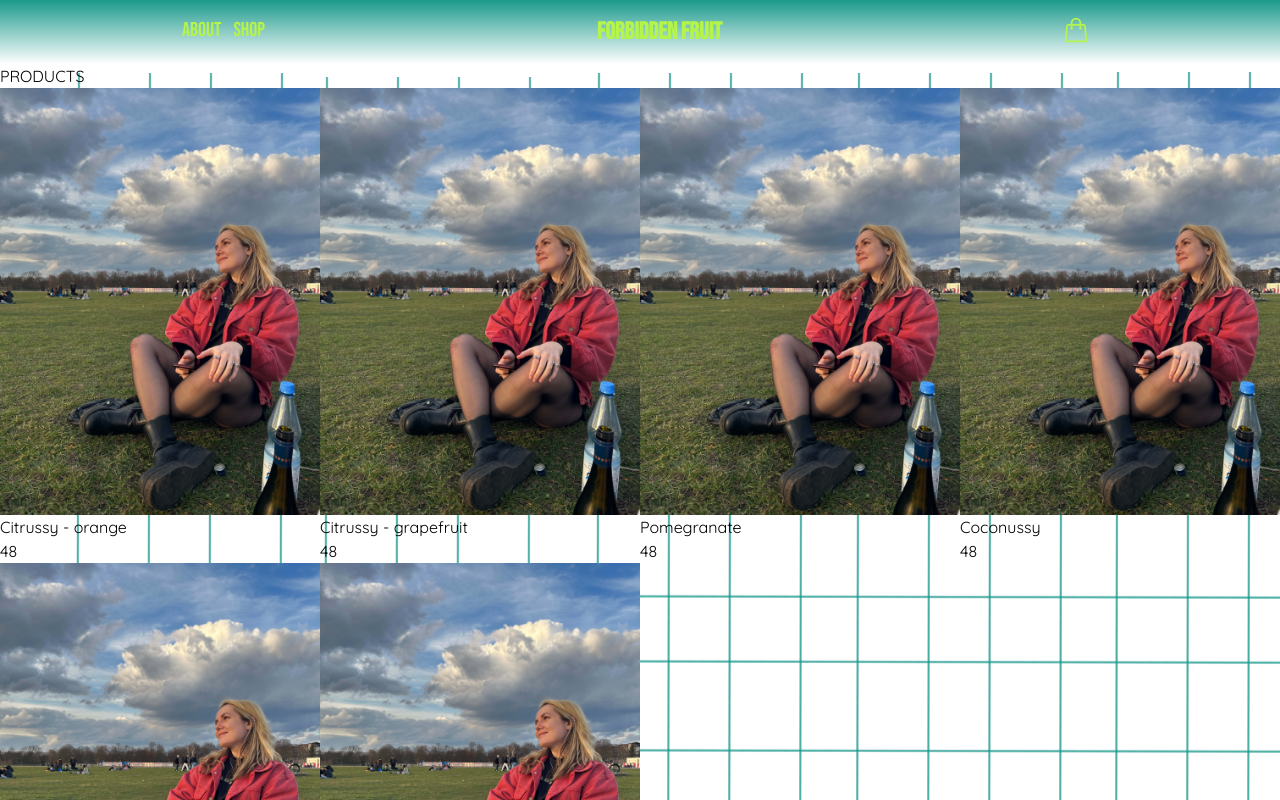
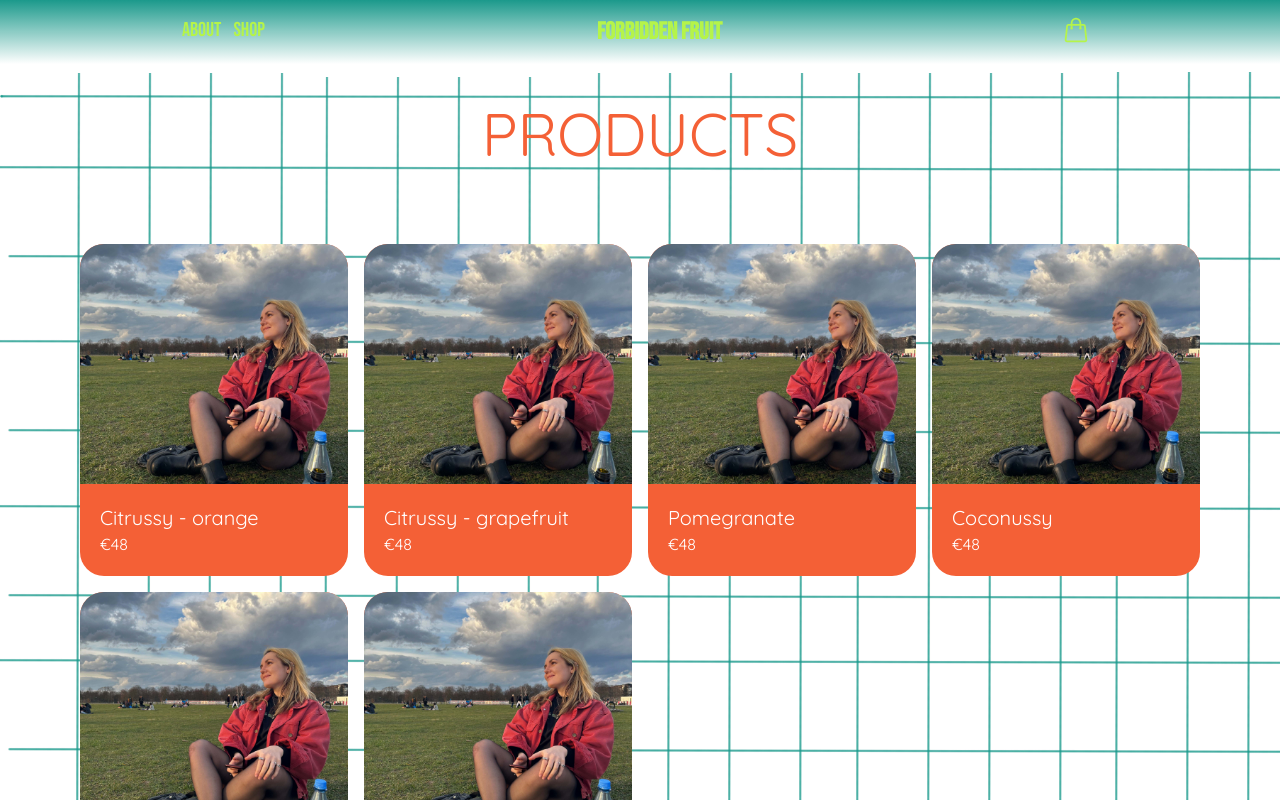
Before and after one commit to maitlandbarton/forbidden-fruit, a React (Create React App) app: page /shop in a window 1280 px wide. Shown: the top 800 px of the page. Built offline with nearby package versions, Linux system fonts and the light colour scheme.

Commit message:
styled shopping page

```diff
--- a/src/components/HomePageBio.js
+++ b/src/components/HomePageBio.js
@@ -1,6 +1,5 @@
 import { Link } from "react-router-dom";
 import myImage from "../images/example.jpg";
-import grapefruit from "../images/grapefruit.png"
 
 function HomePageBio() {
   return (
--- a/src/components/InstaSlide.js
+++ b/src/components/InstaSlide.js
@@ -1,6 +1,7 @@
 import { useContext } from "react";
 import { InstaSlideContext } from "../context/InstaSlideContext";
 import ReactCurvedText from 'react-curved-text';
+import peach from "../images/peach.png"
 
 const InstaSlide = () => {
   const { instaSlide } = useContext(InstaSlideContext);
@@ -8,6 +9,7 @@ const InstaSlide = () => {
   return (
     <section className="flex flex-col items-center">
       <div className="my-10 text-center">
+
       <ReactCurvedText
             width={375}
             height={150}
--- a/src/components/ItemCard.js
+++ b/src/components/ItemCard.js
@@ -4,13 +4,13 @@ function ItemCard({img, name, price, id}) {
     return (
         <div>
             <Link to={`/shop/${id}`}>
-                <div>
-                    <div>
-                        <img src={img}></img>
+                <div className="bg-orange rounded-3xl hover:underline hover:decoration-red">
+                    <div className="h-60">
+                        <img src={img} className="rounded-t-3xl w-full h-full object-cover"></img>
                     </div>
-                    <div>
-                        <h1>{name}</h1>
-                        <p>{price}</p>
+                    <div className="p-5">
+                        <h1 className="text-xl text-white">{name}</h1>
+                        <p className="text-white">€{price}</p>
                     </div>
                 </div>
             </Link>
--- a/src/components/ItemGrid.js
+++ b/src/components/ItemGrid.js
@@ -7,7 +7,7 @@ const ItemGrid = () => {
     console.log(item);
 
     return (
-        <div className="grid grid-cols-4 w-screen">
+        <div className="grid lg:grid-cols-4 w-screen gap-4 px-20 md:grid-cols-3 sm:grid-cols-2">
             {item.map((obj) => (
                 <ItemCard
                     key={obj.id}
--- a/src/pages/ShopAll.js
+++ b/src/pages/ShopAll.js
@@ -6,7 +6,7 @@ import tealGrid from "../images/grid-teal.png"
 function ShopAll() {
     return (
         <div style={{ backgroundImage: `url(${tealGrid})` }}>
-            <h1>PRODUCTS</h1>
+            <h1 className="text-center text-6xl text-orange pt-10 pb-20">PRODUCTS</h1>
             <ItemDataProvider>
             <ItemGrid/>
             </ItemDataProvider>
```
